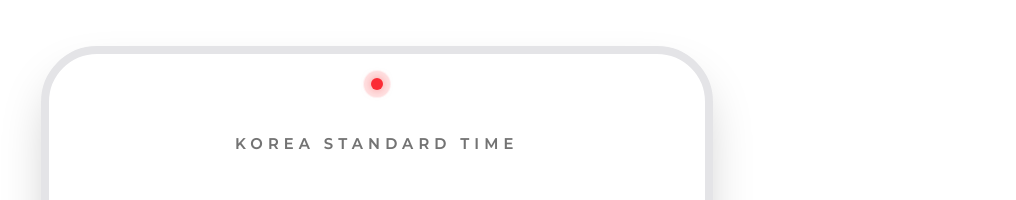
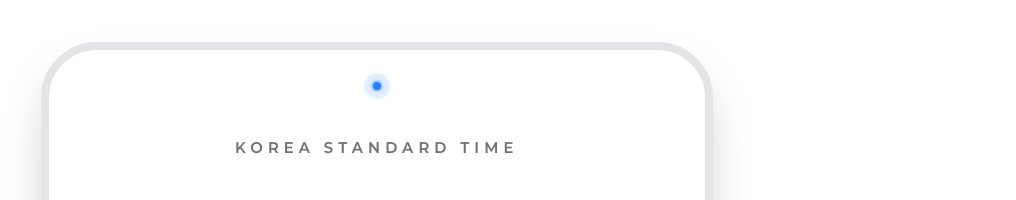
Before and after one commit to qus0in/clock, a Next.js app: page / in a window 1280 px wide. Shown: the part 151-351 px from the top of the page, without its empty margins (263-1279 px from the left). Built offline with nearby package versions, Linux system fonts and the light colour scheme.

Commit message:
feat: 음파 형태의 다중 파장 애니메이션 구현

```diff
--- a/src/app/globals.css
+++ b/src/app/globals.css
@@ -48,14 +48,17 @@
 
 @custom-variant dark (&:is(.dark *));
 
-@keyframes heartbeat {
-  0% { transform: scale(1); opacity: 0.8; }
-  100% { transform: scale(2.5); opacity: 0; }
+@keyframes soundwave {
+  0% { transform: scale(1); opacity: 0.5; }
+  100% { transform: scale(4); opacity: 0; }
 }
 
-.animate-heartbeat {
-  animation: heartbeat 1s cubic-bezier(0, 0, 0.2, 1) infinite;
+.animate-soundwave {
+  animation: soundwave 2s cubic-bezier(0, 0, 0.2, 1) infinite;
 }
+
+.delay-700 { animation-delay: 0.7s; }
+.delay-1400 { animation-delay: 1.4s; }
 
 
 @theme inline {
--- a/src/components/ClockDisplay.tsx
+++ b/src/components/ClockDisplay.tsx
@@ -26,14 +26,17 @@ export function ClockDisplay() {
       {/* 테마 연동 카드 */}
       <div className="relative flex w-full max-w-2xl flex-col items-center rounded-[3.5rem] bg-card p-10 shadow-2xl border-8 border-zinc-200 transition-colors duration-500 md:p-16 dark:bg-zinc-950 dark:border-zinc-800 dark:shadow-[0_0_60px_-15px_rgba(255,255,255,0.1)]">
 
-        {/* 심장 박동 파장 애니메이션 요소 */}
-        <div className="absolute top-6 flex items-center justify-center">
-          <div className="h-3 w-3 rounded-full bg-red-500 shadow-[0_0_10px_rgba(239,68,68,0.5)]" />
-          <div className="absolute h-3 w-3 rounded-full bg-red-500 animate-heartbeat" />
+        {/* 음파 파장 애니메이션 요소 (Soundwave Ripple) */}
+        <div className="absolute top-8 flex items-center justify-center">
+          <div className="h-2 w-2 rounded-full bg-blue-500 shadow-[0_0_10px_rgba(59,130,246,0.5)] z-10" />
+          {/* 다중 레이어 파동 */}
+          <div className="absolute h-2 w-2 rounded-full bg-blue-400 animate-soundwave" />
+          <div className="absolute h-2 w-2 rounded-full bg-blue-400 animate-soundwave delay-700" />
+          <div className="absolute h-2 w-2 rounded-full bg-blue-400 animate-soundwave delay-1400" />
         </div>
 
         {/* 가운데 정렬된 타임존 가이드 텍스트 */}
-        <h2 className="font-heading text-xs tracking-[0.4em] text-muted-foreground mt-4 mb-4 font-bold text-center w-full md:text-sm md:mb-10">
+        <h2 className="font-heading text-xs tracking-[0.4em] text-muted-foreground mt-6 mb-4 font-bold text-center w-full md:text-sm md:mb-10">
           {isUTC ? "UNIVERSAL TIME" : "KOREA STANDARD TIME"}
         </h2>
 
```
